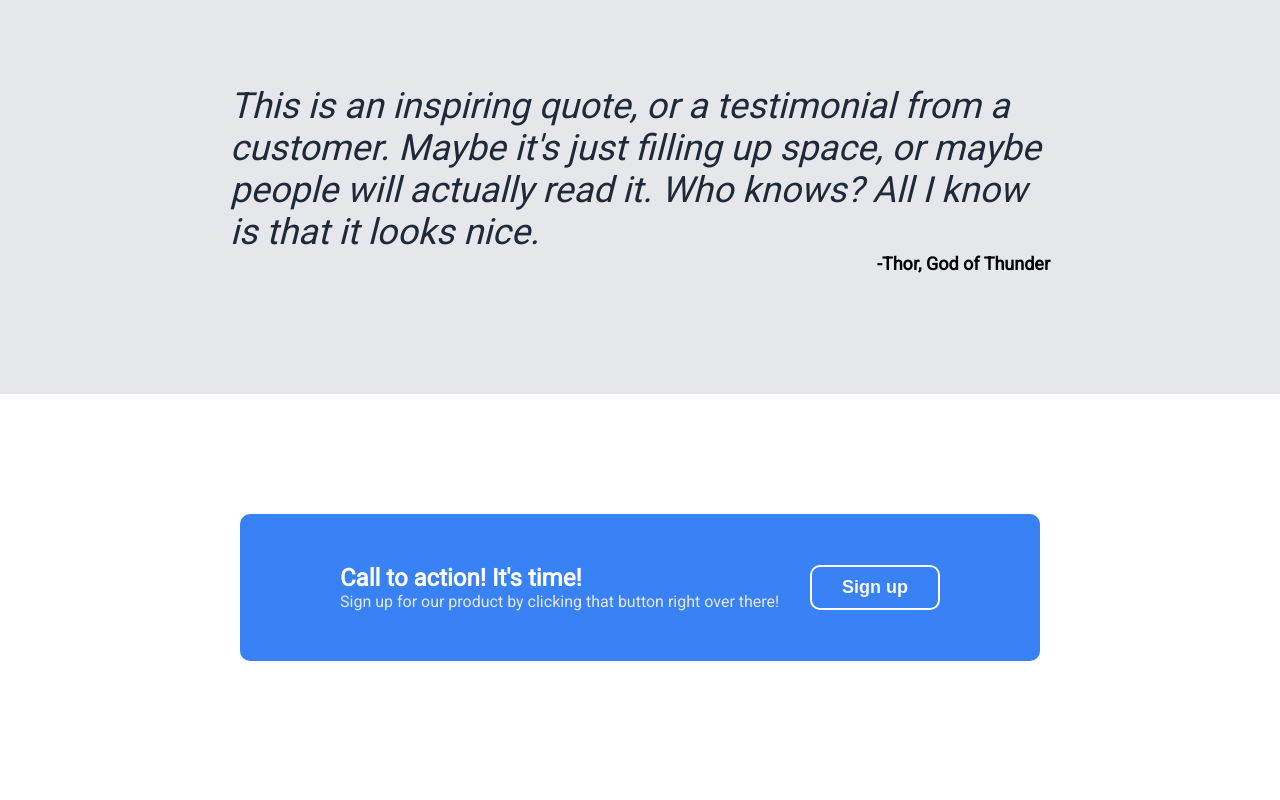
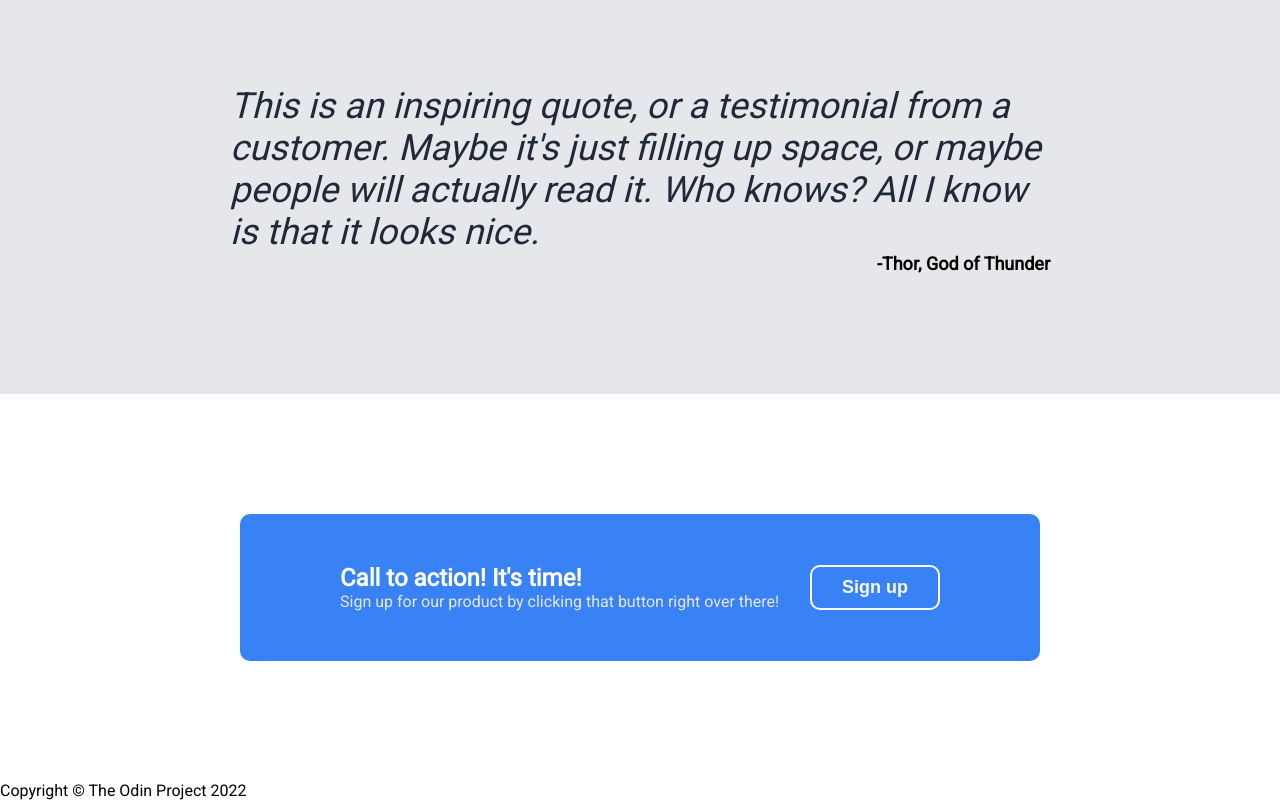
Before and after one commit to eekmagik/odin-landing-page, a plain HTML site: page index.html in a window 1280 px wide. Shown: the part 1100-1900 px from the top of the page. Drawn offline with Linux system fonts and the light colour scheme.

Commit message:
Populate footer content

```diff
--- a/index.html
+++ b/index.html
@@ -76,8 +76,6 @@
       </div>
     </div>
 
-    <div class="footer">
-
-    </div>
+    <div class="footer">Copyright © The Odin Project 2022</div>
   </body>
 </html>
```
